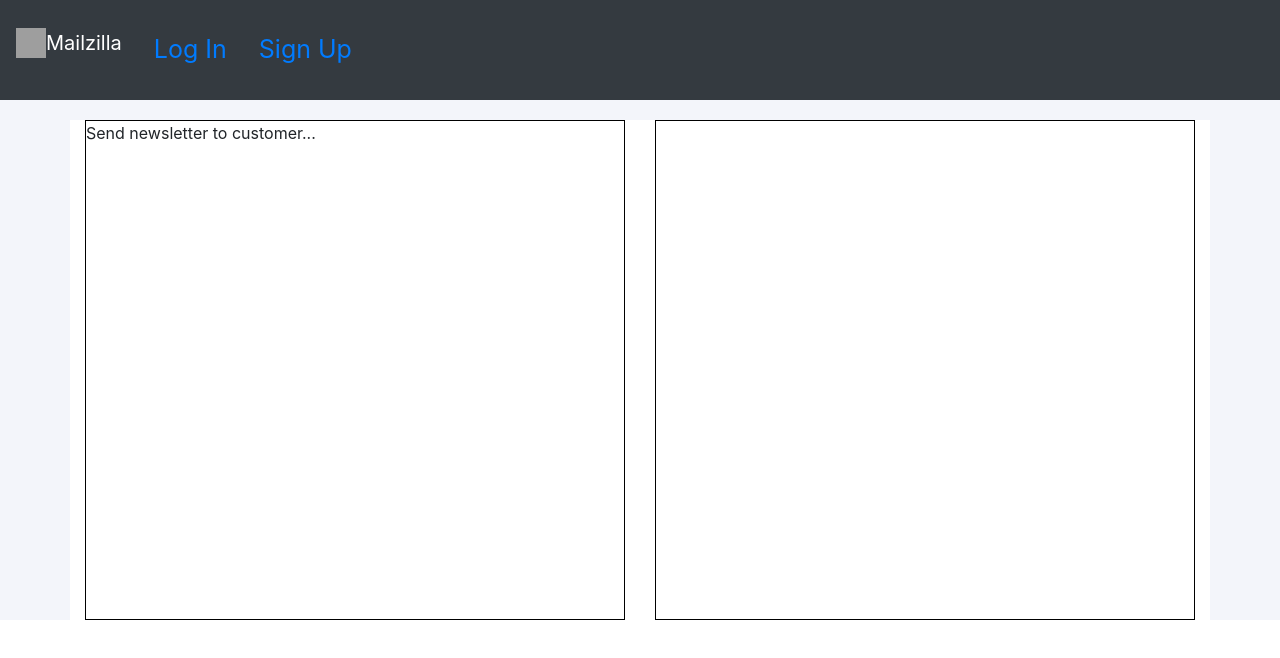
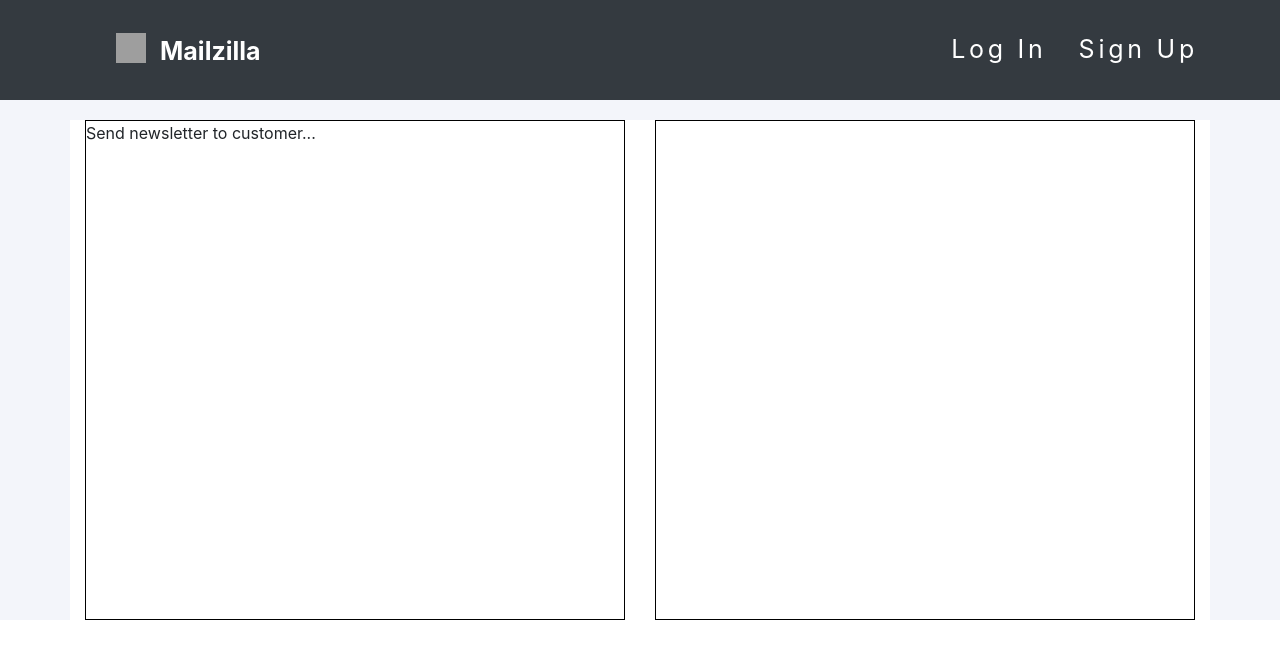
Before and after one commit to junko911/mailzilla, a React (Create React App) app in the folder client/: page / in a window 1280 px wide. Shown: the top 658 px of the page. Built offline with nearby package versions, Linux system fonts and the light colour scheme; grey boxes are pictures that could not be loaded; what @amcharts/amcharts4 would draw is missing.

Commit message:
Add style to nav bar

```diff
--- a/client/public/index.html
+++ b/client/public/index.html
@@ -24,7 +24,7 @@
       work correctly both with client-side routing and a non-root public URL.
       Learn how to configure a non-root public URL by running `npm run build`.
     -->
-    <title>React App</title>
+    <title>Mailzilla</title>
     <link rel="stylesheet" href="https://use.fontawesome.com/releases/v5.15.1/css/all.css">
   </head>
   <body>
--- a/client/src/App.css
+++ b/client/src/App.css
@@ -43,3 +43,37 @@ div.stats .card-text {
   width: 300px;
   margin: auto;
 }
+
+.nav-link {
+  color: #fff;
+  text-decoration: none;
+  letter-spacing: 0.15em;
+  position: relative;
+  font-size: 25px;
+}
+
+.nav-link:hover {
+  color: #fff;
+}
+
+.nav-link:after {
+  background: none repeat scroll 0 0 transparent;
+  bottom: 0;
+  content: "";
+  display: block;
+  height: 2px;
+  left: 50%;
+  position: absolute;
+  background: #fff;
+  transition: width 0.3s ease 0s, left 0.3s ease 0s;
+  width: 0;
+}
+
+.nav-link:hover:after {
+  width: 100%;
+  left: 0;
+}
+
+.auth {
+  margin-right: 50px;
+}
--- a/client/src/Nav/Navbar.js
+++ b/client/src/Nav/Navbar.js
@@ -1,6 +1,7 @@
 import React from 'react'
 import {
   Nav,
+  Collapse,
   Navbar,
   NavItem,
   NavLink,
@@ -17,34 +18,36 @@ const NavBar = props => {
         expand="md"
         style={{ height: "100px" }}
       >
-        <Nav horizontal="center" style={{ fontSize: "25px" }}>
-          <NavbarBrand href="/">
-              <img src={"./paper-plane.png"} width="30" height="30" className="d-inline-block align-top" alt="" loading="lazy"/>
-                Mailzilla
+        <NavbarBrand href="/" style={{ fontSize: "25px", paddingTop: "8px", paddingLeft: "100px", paddingRight: "50px" }}>
+          <img src={"./paper-plane.png"} width="30" height="30" className="d-inline-block align-top" alt="" loading="lazy" />
+          <span>&nbsp;&nbsp;</span><strong>Mailzilla</strong>
         </NavbarBrand>
         {props.currentUser ?
           <>
+            <Nav horizontal="center">
               <NavItem>
                 <NavLink href="/campaigns">Campaigns</NavLink>
               </NavItem>
               <NavItem>
                 <NavLink href="/contacts">Contacts</NavLink>
               </NavItem>
+            </Nav>
+            <Nav className="ml-auto auth">
               <NavItem>
                 <NavLink onClick={props.logoutHandler}>Logout</NavLink>
               </NavItem>
+            </Nav>
           </>
           :
-              <>
+          <Nav className="ml-auto auth">
             <NavItem>
               <NavLink href="/login">Log In</NavLink>
             </NavItem>
             <NavItem>
               <NavLink href="/signup">Sign Up</NavLink>
             </NavItem>
-              </>
+          </Nav>
         }
-        </Nav>
       </Navbar>
     </div>
   )
```
Lines whose indentation alone changed are shown as unchanged.
